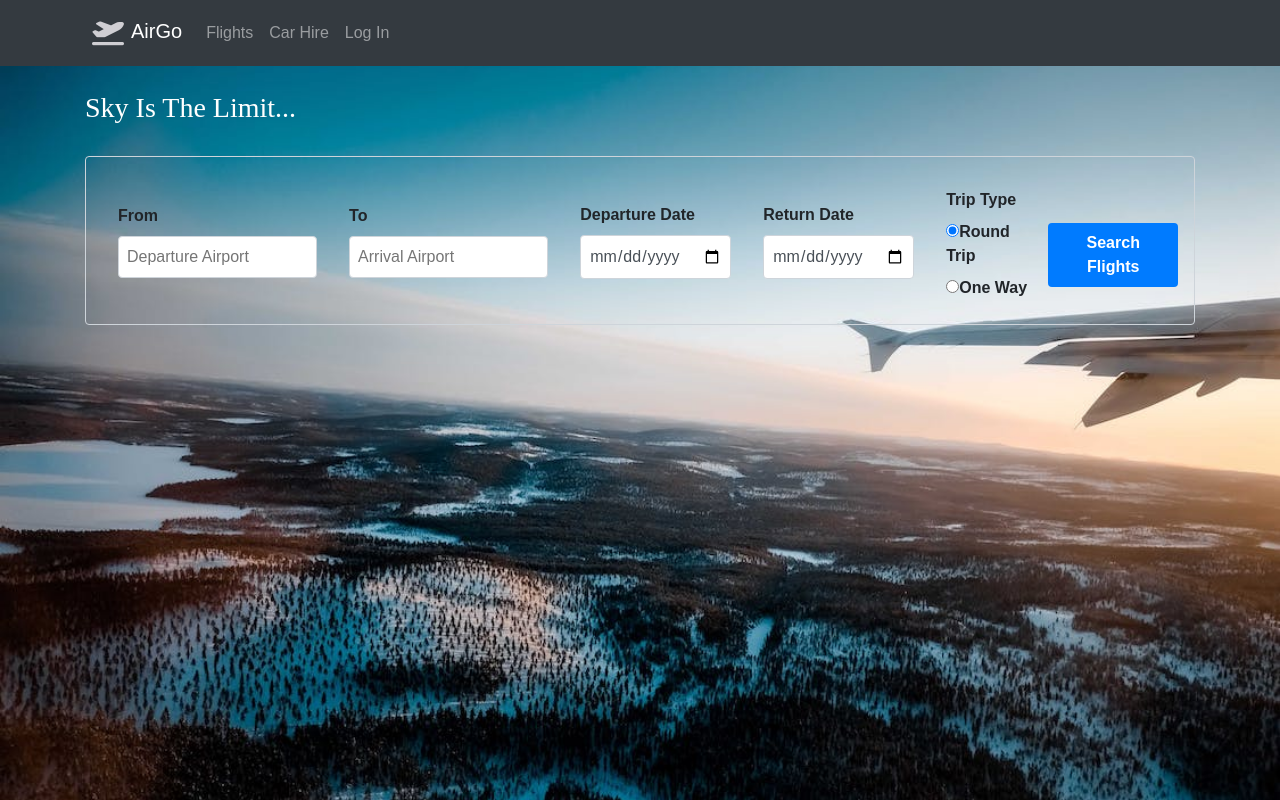
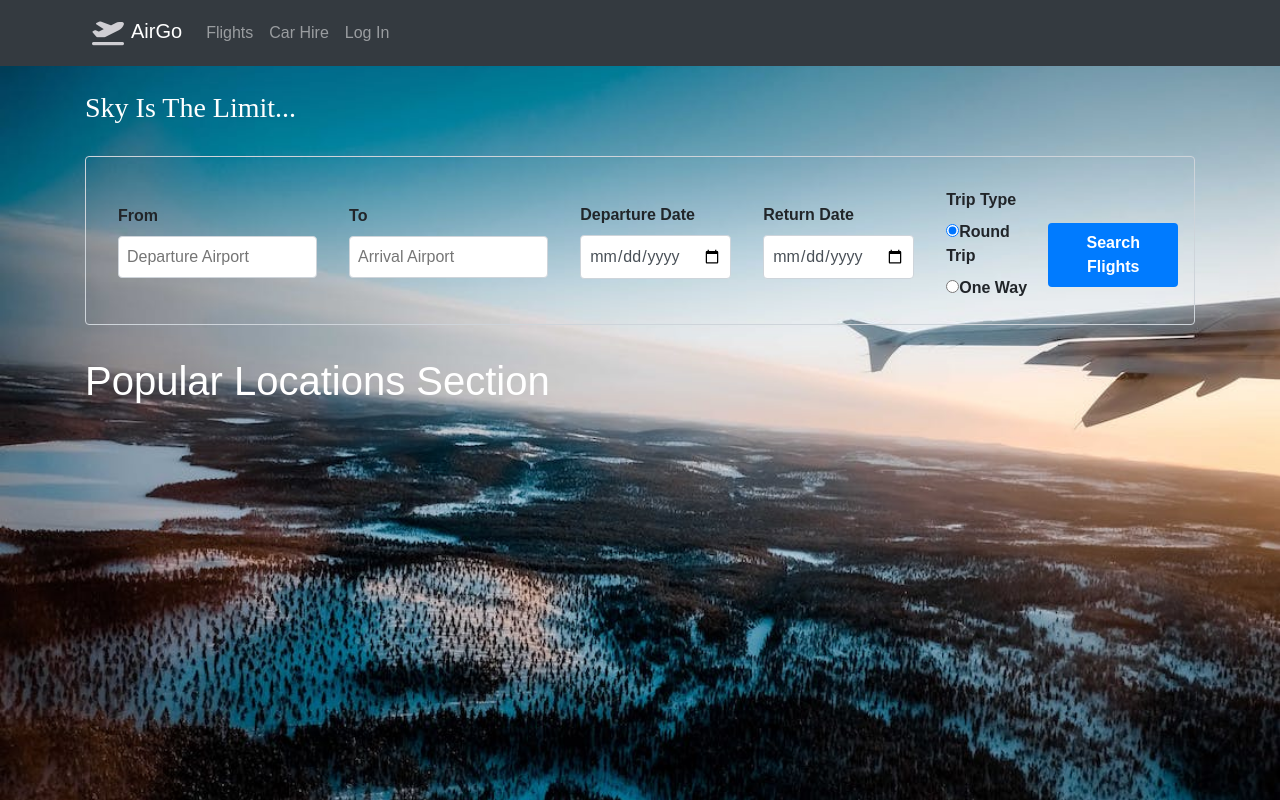
Before and after one commit to mihayounas/air-go, a React (Create React App) app in the folder air-go/: page / in a window 1280 px wide. Built offline with nearby package versions, Linux system fonts and the light colour scheme.

Commit message:
put in place popular locations and research skyscanner api

```diff
--- a/air-go/src/App.js
+++ b/air-go/src/App.js
@@ -1,12 +1,14 @@
 import "./App.css";
 import NavBar from "./components/NavBar";
 import FlightSearchPage from "./pages/FlightSearchPage";
+import PopularLocations from "./components/PopularLocations"
 
 function App() {
   return (
     <div className="App">
       <NavBar />
       <FlightSearchPage />
+      <PopularLocations />
     </div>
   );
 }
--- /dev/null
+++ b/air-go/src/components/PopularLocations.js
@@ -0,0 +1,12 @@
+import React from 'react';
+
+
+function PopularLocations() {
+  return (
+    <div className="container">
+      <h1 style={{color:"white"}}>Popular Locations Section</h1>
+    </div>
+  );
+}
+
+export default PopularLocations;
```
